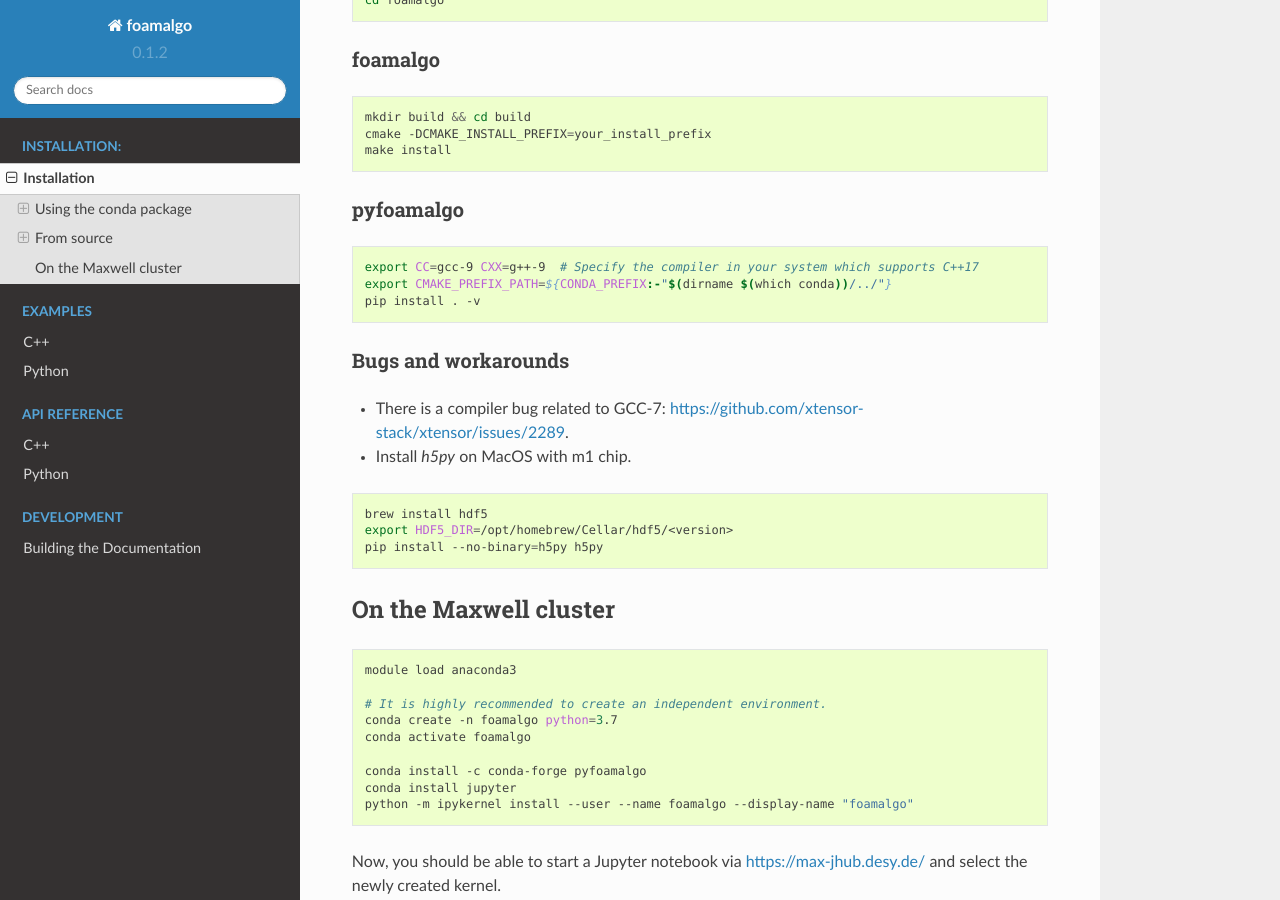
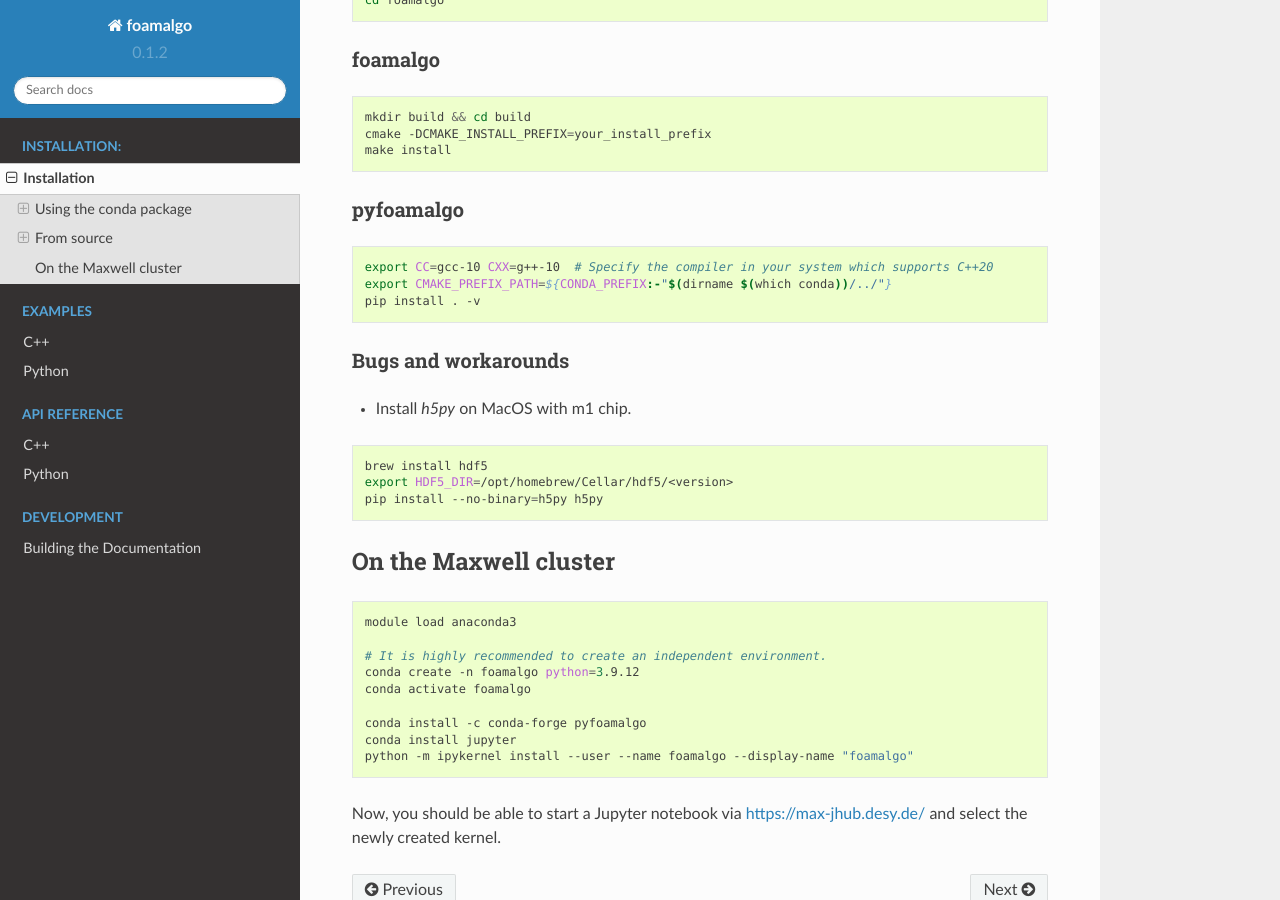
Before and after one commit to zhujun98/foamalgo, a Sphinx documentation site: the page built from docs/source/installation.rst, in a window 1280 px wide and 900 px high, scrolled down 608 px. Built offline with Sphinx 7.4.7 and the Read the Docs theme 2.0.0, drawn with Linux system fonts in a browser that asks for light colours; pages that are not in the unit, such as notebooks, are missing from menus.

Commit message:
Update RTD

```diff
--- a/docs/source/installation.rst
+++ b/docs/source/installation.rst
@@ -44,15 +44,13 @@
 
 .. code:: shell
 
-    export CC=gcc-9 CXX=g++-9  # Specify the compiler in your system which supports C++17
+    export CC=gcc-10 CXX=g++-10  # Specify the compiler in your system which supports C++20
     export CMAKE_PREFIX_PATH=${CONDA_PREFIX:-"$(dirname $(which conda))/../"}
     pip install . -v
 
 
 Bugs and workarounds
 """""""""""""""""""""""
-
-- There is a compiler bug related to GCC-7: https://github.com/xtensor-stack/xtensor/issues/2289.
 
 - Install `h5py` on MacOS with m1 chip.
 
@@ -71,7 +69,7 @@
     module load anaconda3
 
     # It is highly recommended to create an independent environment.
-    conda create -n foamalgo python=3.7
+    conda create -n foamalgo python=3.9.12
     conda activate foamalgo
 
     conda install -c conda-forge pyfoamalgo
```
